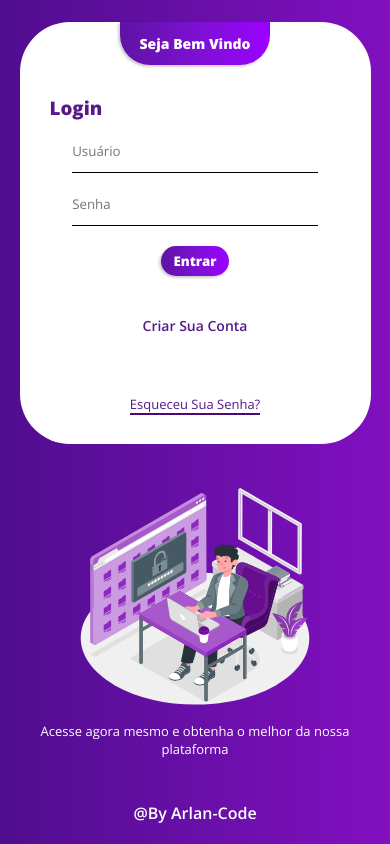
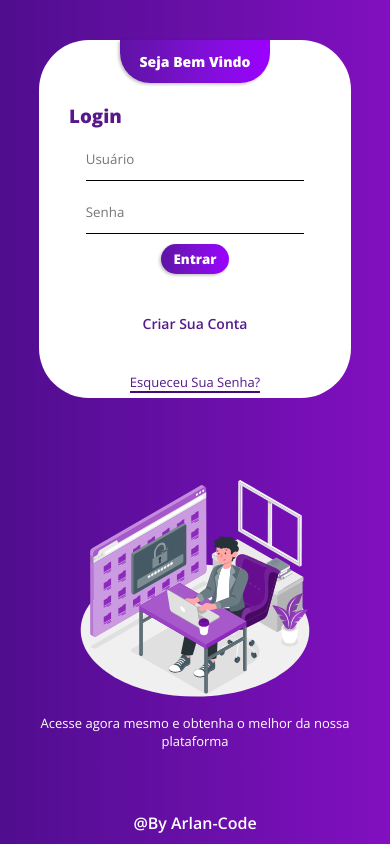
Before and after one commit to ArlanCode/TelaLogin, a plain HTML site: page index.html in a window 390 px wide. Drawn offline with nearby package versions, Linux system fonts and the light colour scheme.

Commit message:
Responsive Update

```diff
--- a/style.css
+++ b/style.css
@@ -183,8 +183,8 @@ body {
   }
 
   .right-section {
-    height: 50vh;
-    width: 90%;
+    height: auto;
+    width: 80%;
     background: white;
     border-radius: 50px;
   }
@@ -192,35 +192,25 @@ body {
   .welcome {
     align-self: center;
     border-radius: 0px 0px 30px 30px;
-    margin: 0px 0px 30px 0px;
+    margin: 0px 0px 20px 0px;
     padding: 12px 20px;
     font-size: 14px;
   }
 
   .btn-login {
-    margin: 20px 0px 40px 0px;
+    margin: 10px 0px 40px 0px;
   }
 
   .create-account {
     font-size: 14px;
+    margin-bottom: 40px;
   }
   .forgot-password {
     font-size: 13px;
+    margin-bottom: 5px;
   }
 
   .arlan-code {
-    margin-bottom: 20px;
+    margin-bottom: 10px;
   }
 }
-
-@media only screen and (max-width: 350px) {
-  .right-section {
-    height: 45vh;
-  }
-  .btn-login {
-    margin: 15px 0px 25px 0px;
-  }
-  .create-account {
-    margin-bottom: 50px;
-  }
-}
```
